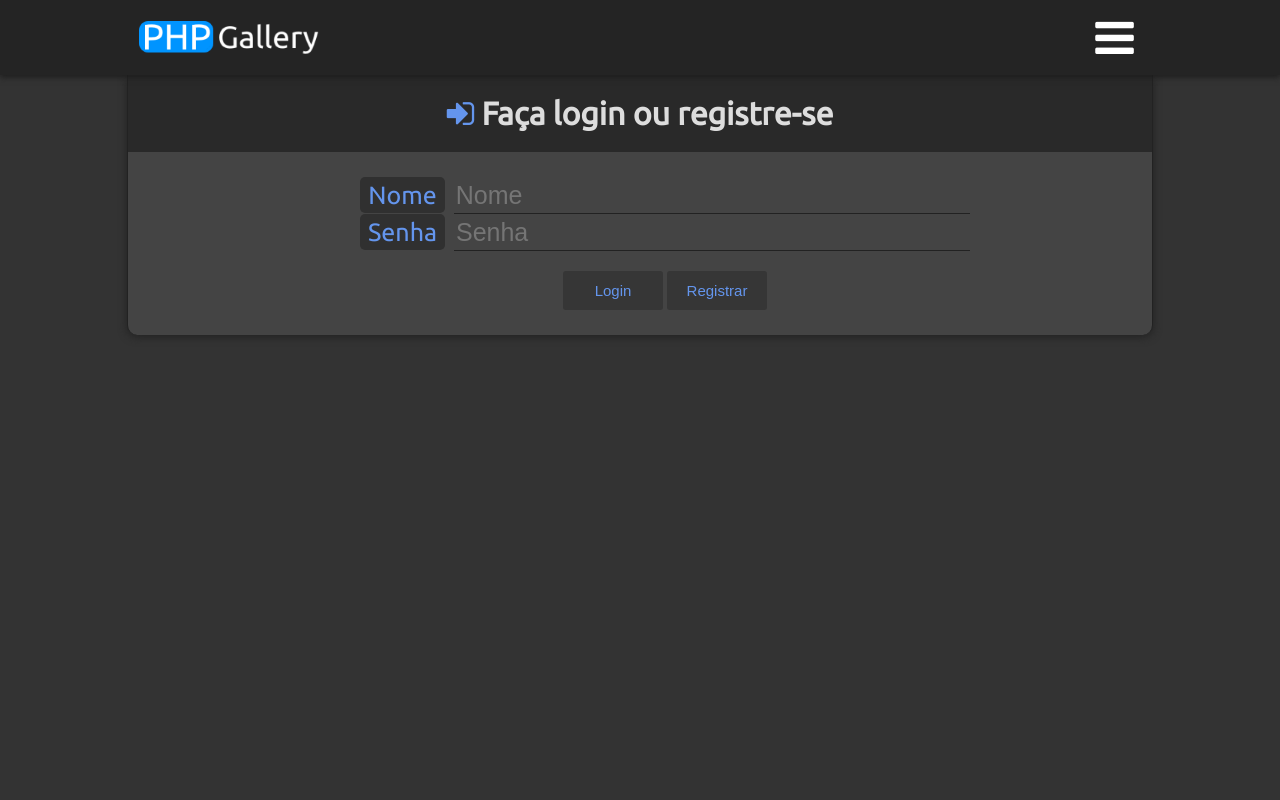
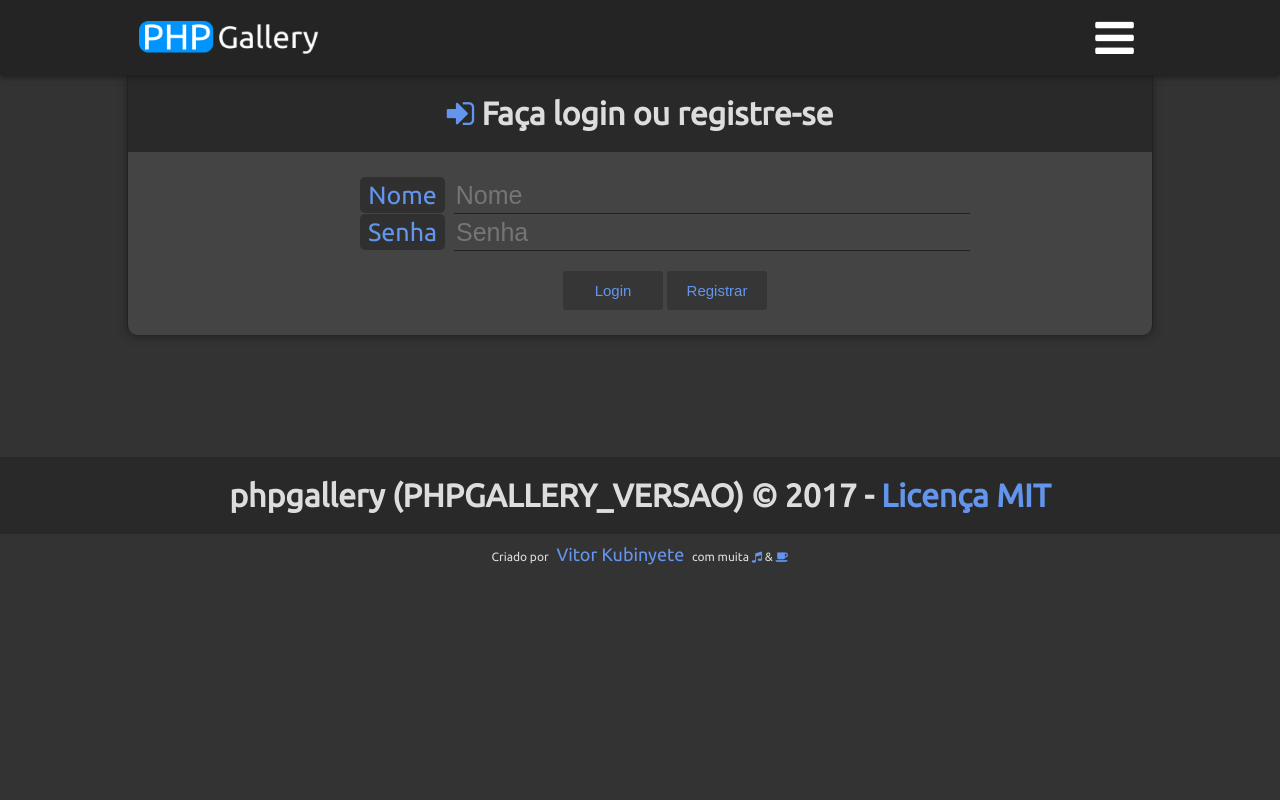
Before and after one commit to Kubinyete/phpgallery, a PHP site: page /phpgallery/login.php in a window 1280 px wide. Run offline with PHP 8.4, Linux system fonts and the light colour scheme; some libraries are stand-ins or nearby versions.

Commit message:
Adicionado piso em todas as páginas

```diff
--- a/css/phpgallery.styles.css
+++ b/css/phpgallery.styles.css
@@ -618,6 +618,10 @@
 	position: relative;
 }
 
+div.download-caixas-protetor {
+	min-width: 310px;
+}
+
 /* Profile */
 div.profile-usuario-container {
 	width: 100%;
@@ -832,8 +836,8 @@
 	transition: .2s ease-in-out;
 	width: 25%;
 	height: 20%;
-	padding-top: 10px;
-	padding-bottom: 10px;
+	padding-top: 20px;
+	padding-bottom: 20px;
 	overflow: hidden;
 	float: left;
 	text-align: center;
@@ -867,3 +871,50 @@
 	font-size: 18px;
 	margin: 5px;
 }
+
+/* Piso */
+footer {
+	transition: filter 1s ease-in-out;
+}
+
+div.conteudo-piso {
+	transition: filter 1s ease-in-out;
+	margin-top: 100px;
+	text-align: center;
+}
+
+div.footer-container {
+	position: relative;
+}
+
+p.footer-mensagem {
+	position: absolute;
+	left: 0px;
+	top: 0px;
+	right: 0px;
+	height: 90px;
+	padding: 0px;
+	margin: 0px;
+	margin-top: 10px;
+}
+
+div.footer-mensagem-fundo {
+	position: absolute;
+	width: 100%;
+	height: 100px;
+	filter: opacity(.1);
+	background-position: 0%;
+	animation: ease-in-out 240s footer-fundo-balanco infinite;
+}
+
+@keyframes footer-fundo-balanco {
+	0% {
+		background-position: 0%;
+	}
+	50% {
+		background-position: 100%;
+	}
+	100% {
+		background-position: 0%;
+	}
+}
--- a/js/phpgallery.js
+++ b/js/phpgallery.js
@@ -14,7 +14,7 @@
 
 	for (var i = 0; i < imagens.length; i++) {
 		var imagem = imagens[i];
-		var novaImagem = $('<li><div class="imagem-container"><a class="link" href="javascript:visualizarImagem(\'' + imagem.imagemUrl + '\');"><img alt="' + imagem.titulo + '" title="Enviado por ' + imagem.autor + '\n' + imagem.descricao + '" src="' + imagem.imagemUrlMiniatura + '"></a><h2 class="imagem-titulo">' + imagem.titulo + '</h2><a href="view.php?id=' + imagem.id + '"><i class="fa fa-external-link azul"></i></a></div></li>');
+		var novaImagem = $('<li><div class="imagem-container"><a class="link" href="javascript:visualizarImagem(\'' + imagem.imagemUrl + '\');"><img alt="' + imagem.titulo + '" title="Enviado por ' + imagem.autor + '\n' + imagem.descricao + '" src="' + imagem.imagemUrlMiniatura + '"></a><h2 class="imagem-titulo">' + imagem.titulo + '</h2><a href="view.php?id=' + imagem.id + '"><i class="fa fa-caret-square-o-up normal"></i></a></div></li>');
 		$(lista).append(novaImagem);
 	}
 
@@ -70,6 +70,7 @@
 	$("div.cabecalho-container").addClass("blur");
 	$("div.conteudo").addClass("blur");
 	$("div.usr-menu-container").addClass("blur");
+	$("div.conteudo-piso").addClass("blur");
 }
 
 //Desativa o visualizador de imagens
@@ -79,6 +80,7 @@
 	$("div.cabecalho-container").removeClass("blur");
 	$("div.conteudo").removeClass("blur");
 	$("div.usr-menu-container").removeClass("blur");
+	$("div.conteudo-piso").removeClass("blur");
 }
 
 //Filtra o spam ao pressionar o botão e não inserir uma busca diferente
@@ -113,6 +115,11 @@
 		$(".texto-sessao").css("font-size", "4vw");
 
 		//Miniaturas
+		$(".imagem-titulo").css("font-size", "2vw");
+		$(".imagem-container i").css("bottom", "0px");
+		$(".imagem-container i").css("top", "inherit");
+		$(".imagem-container i").css("border-top-left-radius", "2.5px");
+		$(".imagem-container i").css("border-bottom-left-radius", "0px");
 		$(".imagem-container img").css("max-width", "35vw");
 		$(".imagem-container img").css("max-height", "35vw");
 
@@ -150,6 +157,11 @@
 		$(".texto-sessao").css("font-size", "");
 
 		//Miniaturas
+		$(".imagem-titulo").css("font-size", "");
+		$(".imagem-container i").css("bottom", "");
+		$(".imagem-container i").css("top", "");
+		$(".imagem-container i").css("border-top-left-radius", "");
+		$(".imagem-container i").css("border-bottom-left-radius", "");
 		$(".imagem-container img").css("max-width", "");
 		$(".imagem-container img").css("max-height", "");
 
--- a/phpgallery/error.php
+++ b/phpgallery/error.php
@@ -10,5 +10,9 @@
 			<h2 class="texto normal">Ocorreu um erro interno ao processar o seu pedido, tente novamente mais tarde... :(</h2>
 		</div>
 	</div>
+	<?php
+		include_once "footer.php";
+	?>
+	<script src="/js/phpgallery.js"></script>
 </body>
 </html>
--- /dev/null
+++ b/phpgallery/footer.php
@@ -0,0 +1,11 @@
+<br>
+<!-- Piso -->
+<footer>
+<div class="conteudo-piso">
+	<h1 class="texto-sessao">phpgallery (<?php echo PHPGALLERY_VERSAO; ?>) © 2017 - <a class="link azul" href="https://github.com/Kubinyete/phpgallery/blob/master/LICENSE" target="_blank">Licença MIT</a></h1>
+	<div class="footer-container">
+		<div class="footer-mensagem-fundo"></div>
+		<p class="texto-descricao footer-mensagem">Criado por <a class="link usuario-nome" href="https://github.com/Kubinyete/" target="_blank">Vitor Kubinyete</a> com muita <i class="fa fa-music azul"></i> &amp; <i class="fa fa-coffee azul"></i></p>
+	</div>
+</div>
+</footer>
--- a/phpgallery/home.php
+++ b/phpgallery/home.php
@@ -29,7 +29,10 @@
 			}?></h1>
 		</div>
 	</div>
-	<?php include_once "template/preview.html"; ?>
+	<?php
+		include_once "template/preview.html";
+		include_once "footer.php";
+	?>
 	<script src="/js/phpgallery.js"></script>
 	<script>
 	//Ao apertar Enter(13), faça a pesquisa
--- a/phpgallery/login.php
+++ b/phpgallery/login.php
@@ -122,6 +122,9 @@
 		</div>
 	</div>
 	<?php } ?>
-<script src="/js/phpgallery.js"></script>
+	<?php
+		include_once "footer.php";
+	?>
+	<script src="/js/phpgallery.js"></script>
 </body>
 </html>
--- a/phpgallery/profile.php
+++ b/phpgallery/profile.php
@@ -182,6 +182,9 @@
 		</div>
 	</div>
 	<?php } ?>
+	<?php
+		include_once "footer.php";
+	?>
 	<script src="/js/phpgallery.js"></script>
 	<script>
 		obterImagensUsuario("<?php echo $usuario->nome; ?>", "#profile-usuario-imagens");
@@ -194,6 +197,9 @@
 			<h2 class="texto normal">O usuário que você estava procurando não foi encontrado... :(</h2>
 		</div>
 	</div>
+	<?php
+		include_once "footer.php";
+	?>
 	<script src="/js/phpgallery.js"></script>
 <?php } ?>
 </body>
--- a/phpgallery/upload.php
+++ b/phpgallery/upload.php
@@ -129,6 +129,9 @@
 			<?php } ?>
 		</div>
 	</div>
+	<?php
+		include_once "footer.php";
+	?>
 	<script src="/js/phpgallery.js"></script>
 	<script>
 		//Ativando nossos contadores de carácteres
--- a/phpgallery/util/util.php
+++ b/phpgallery/util/util.php
@@ -1,4 +1,7 @@
 <?php
+	//O número da versão atual do sistema phpgallery
+	define("PHPGALLERY_VERSAO", "1.0");
+
 	//Usuário do banco de dados MSSQL
 	define("DB_USUARIO", "localhost\\Vitor");
 	//Senha do usuário do banco de dados MSSQL
```
Also changed, not shown: phpgallery/view.php (+10 -0 lines).
